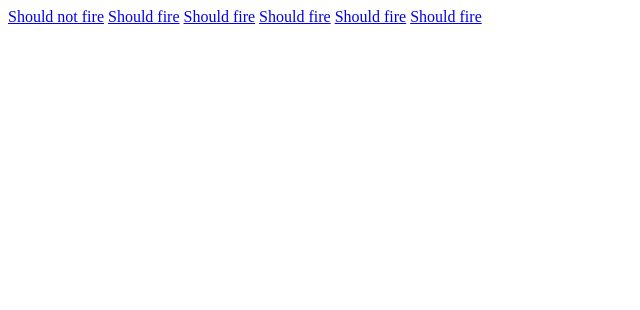
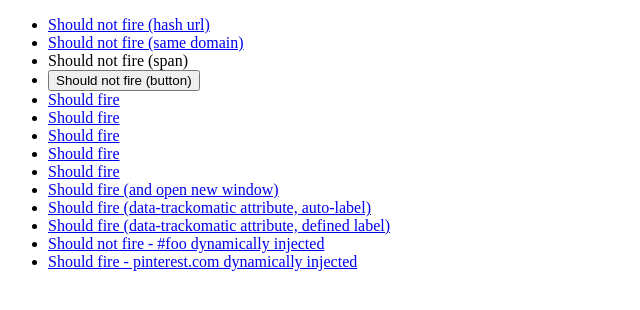
Before and after one commit to vigetlabs/trackomatic, a website: page index.html in a window 1280 px wide. Shown: the whole page, without its empty margins (0-640 px from the left). Drawn offline with Linux system fonts and the light colour scheme.

Commit message:
[update] index.html with additional test cases including dynamically injected links

```diff
--- a/index.html
+++ b/index.html
@@ -16,14 +16,41 @@
       ga('t1.send', 'pageview');
     </script>
 
+    <ul>
+      <li><a href="#foo">Should not fire (hash url)</a></li>
+      <li><a href="/foo">Should not fire (same domain)</a></li>
+      <li><span>Should not fire (span)</span></li>
+      <li><button>Should not fire (button)</button></li>
+      <li><a href="http://viget.com#bar">Should fire</a></li>
+      <li><a href="http://pinterest.com">Should fire</a></li>
+      <li><a href="http://viget.com/sample.pdf">Should fire</a></li>
+      <li><a href="mailto:albert.wavering@viget.com">Should fire</a></li>
+      <li><a href="tel:+7038910670">Should fire</a></li>
+      <li><a href="http://google.com" target="_blank">Should fire (and open new window)</a></li>
+      <li><a href="http://google.com" data-trackomatic="Category|Action">Should fire (data-trackomatic attribute, auto-label)</a></li>
+      <li><a href="http://google.com" data-trackomatic="Category|Action|Label">Should fire (data-trackomatic attribute, defined label)</a></li>
+      <li id="inject1"></li>
+      <li id="inject2"></li>
+    </ul>
 
-    <a href="#foo">Should not fire</a>
-    <a href="http://viget.com#bar">Should fire</a>
-    <a href="http://pinterest.com">Should fire</a>
-    <a href="http://viget.com/sample.pdf">Should fire</a>
-    <a href="mailto:albert.wavering@viget.com">Should fire</a>
-    <a href="tel:+7038910670">Should fire</a>
+    <script>
+      setTimeout(function() {
+        var a = document.createElement('a')
+        var p = document.getElementById('inject1')
+        a.href        = '#foo'
+        a.innerHTML   = 'Should not fire - #foo dynamically injected'
+        p.appendChild(a)
+      }, 1000)
 
-    <script src="dist/trackomatic.js"></script>
+      setTimeout(function() {
+        var a = document.createElement('a')
+        var p = document.getElementById('inject2')
+        a.href        = 'http://pinterest.com'
+        a.innerHTML   = 'Should fire - pinterest.com dynamically injected'
+        p.appendChild(a)
+      }, 1000)
+    </script>
+
+    <script src="public/0.1.0/trackomatic.dev.js"></script>
   </body>
 </html>
```
